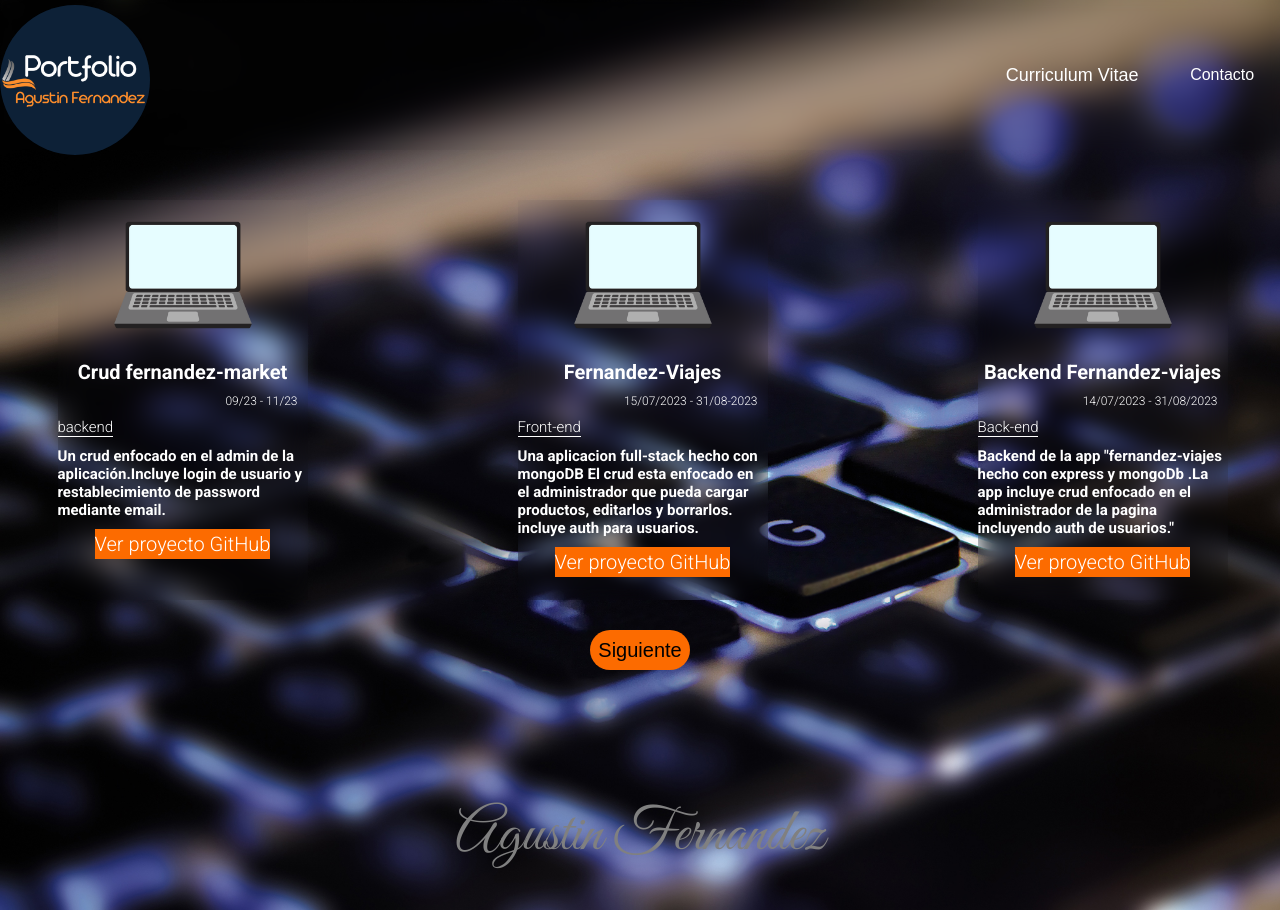
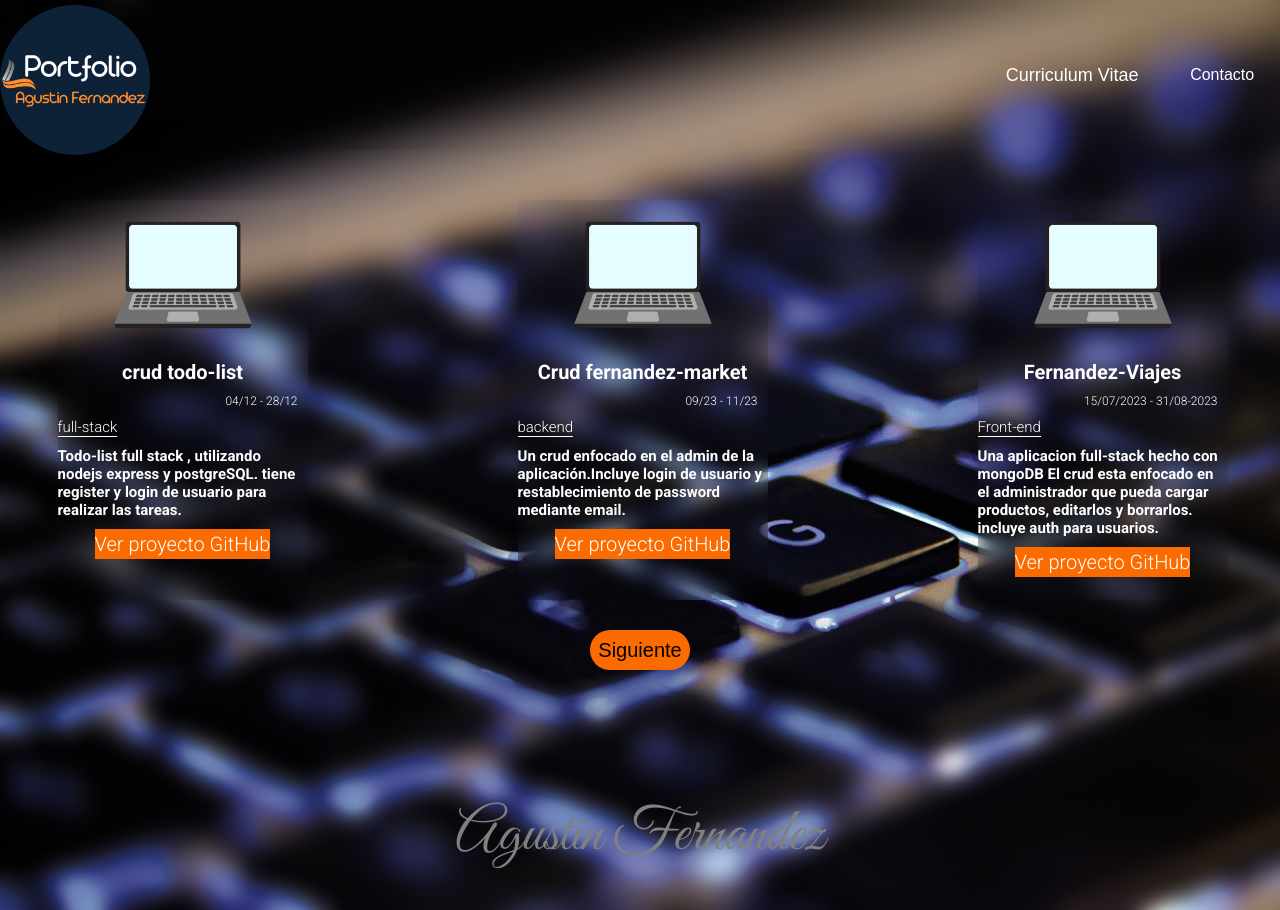
Before and after one commit to carniiga/portfolio, a React (Create React App) app: page /proyectos in a window 1280 px wide. Built offline with nearby package versions, Linux system fonts and the light colour scheme.

Commit message:
new proyect

```diff
--- a/src/data/proyectos.js
+++ b/src/data/proyectos.js
@@ -1,4 +1,12 @@
 export const proyectos = [
+
+    {
+        title : "crud todo-list",
+        description : "Todo-list full stack , utilizando nodejs  express y postgreSQL. tiene register y login de usuario para realizar las tareas.",
+        link : "https://github.com/carniiga/todo-full-stack",
+        date : "04/12 - 28/12",
+        stack : "full-stack"
+    },
     {
         title : "Crud fernandez-market",
         description : "Un crud enfocado en el admin de la aplicación.Incluye login de usuario y restablecimiento de password mediante email.",
```
